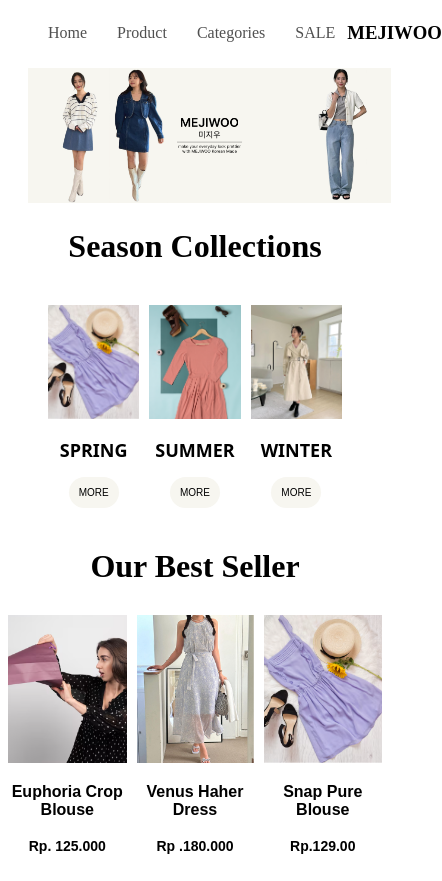
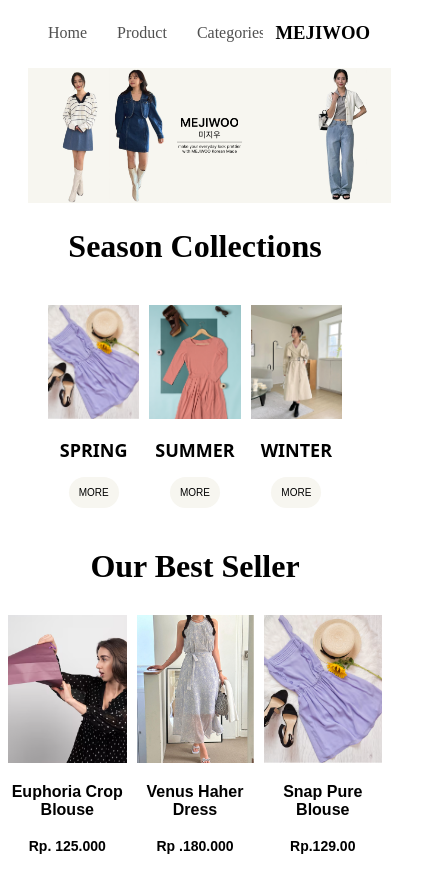
Before and after one commit to SiamHossen101/First-Project, a plain HTML site: page index.html in a window 390 px wide. Shown: the whole page, 442 px wide, since content can reach past the window. Drawn offline with Linux system fonts and the light colour scheme.

Commit message:
Update index.css

```diff
--- a/index.css
+++ b/index.css
@@ -86,4 +86,15 @@
     font-size: 14px;
     color: #000000;
 
+
 }
+@media (max-width: 768px) {
+  .nav {
+    flex-wrap: nowrap;
+    overflow-x: auto;
+  }
+  .nav ul {
+    flex-wrap: nowrap;
+    overflow-x: auto;
+  }
+}
```
